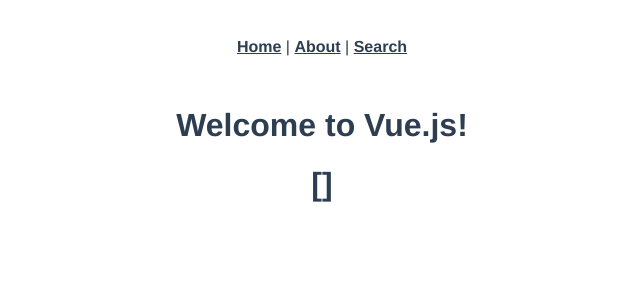
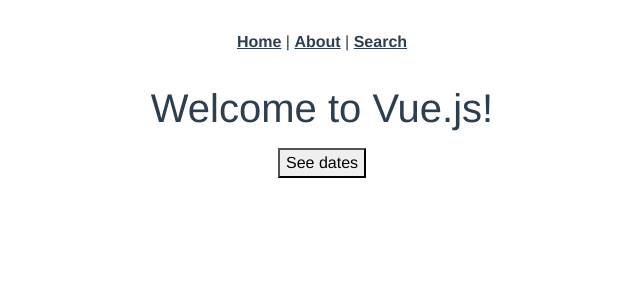
Before and after one commit to muhiedinitani/capstone_frontend, a Vue app: page /resorts/1 in a window 1280 px wide. Shown: the top 300 px of the page, without its empty margins (318-958 px from the left). Built offline with nearby package versions, Linux system fonts and the light colour scheme; no server answers; the HTML template or start-up script is replaced by a standard one.

Commit message:
add bootstrap, attempting to add calendar

```diff
--- a/package.json
+++ b/package.json
@@ -8,6 +8,7 @@
   },
   "dependencies": {
     "axios": "^0.24.0",
+    "bootstrap": "^5.1.3",
     "core-js": "^3.6.5",
     "vue": "^2.6.11",
     "vue-router": "^3.2.0"
--- a/src/views/ResortsShow.vue
+++ b/src/views/ResortsShow.vue
@@ -1,7 +1,11 @@
 <template>
   <div class="resortsShow">
     <h1>{{ message }}</h1>
-    <h1>{{ resort }}</h1>
+    <p>{{ resort.name }}</p>
+    <p>{{ resort.official_website }}</p>
+    <p>{{ resort.lat }}</p>
+    <p>{{ resort.lng }}</p>
+    <button>See dates</button>
   </div>
 </template>
 
```
Also changed, not shown: 1 other file (tests, documents, lock files or other folders).
